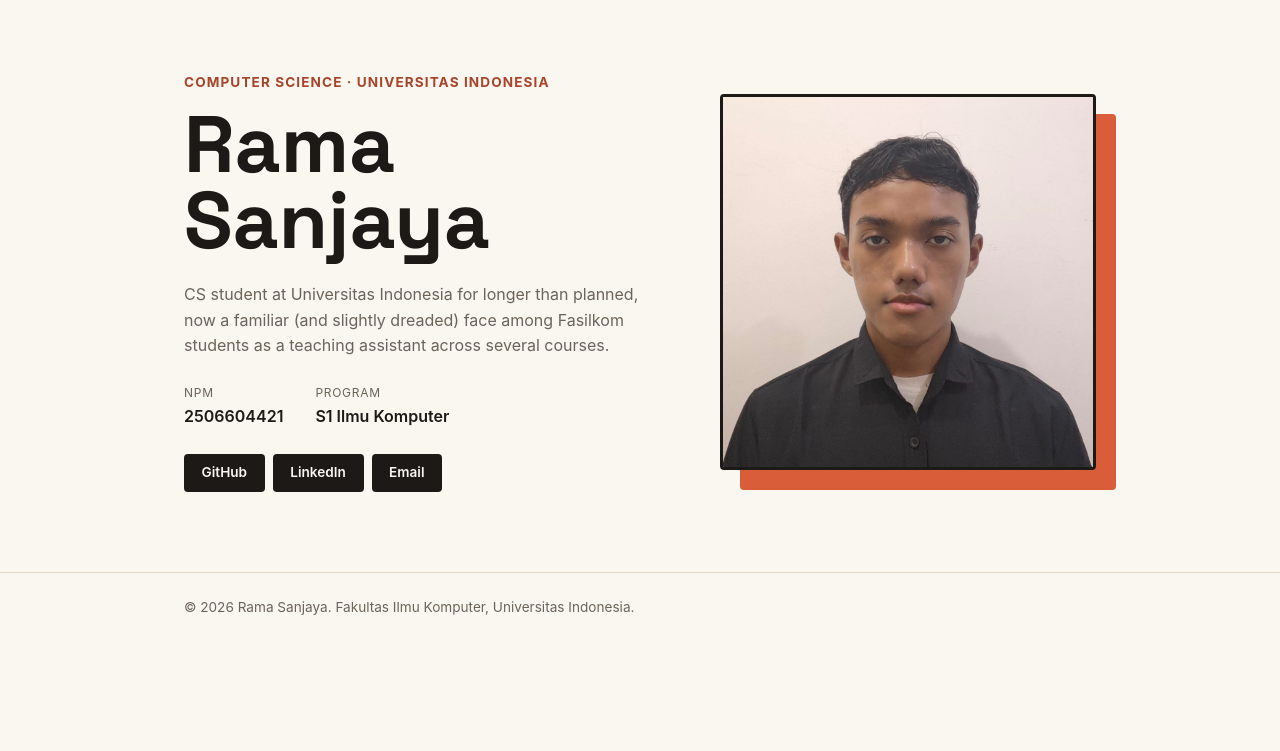
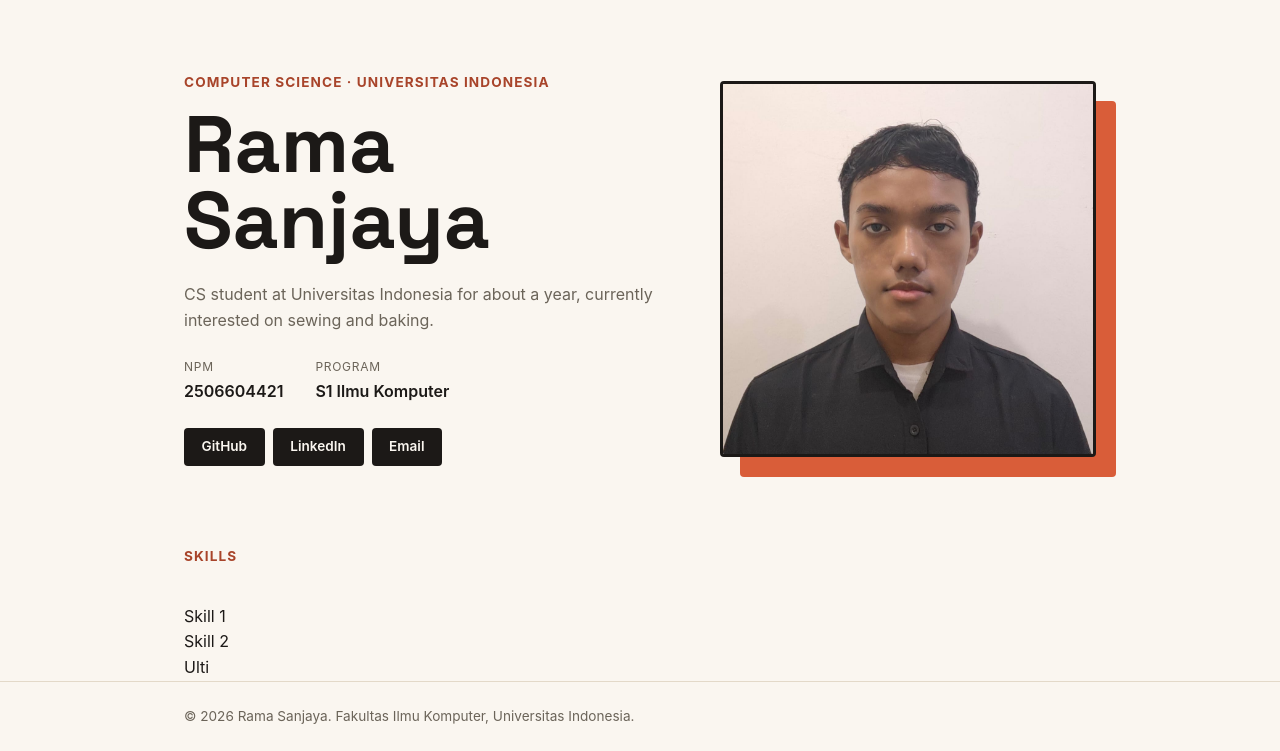
Before and after one commit to ramasanjayadx/myportofolio, a Django app: page / in a window 1280 px wide. Shown: the part 74-825 px from the top of the page. Before the commit the page ends 689 px from the top, so only its background shows below. Run offline with Django 5.2, Linux system fonts and the light colour scheme.

Commit message:
Added skills section

```diff
--- a/templates/index.html
+++ b/templates/index.html
@@ -31,7 +31,7 @@
                     <img class="avatar" src="/static/img/rama.png" alt="Photo of Rama Sanjaya">
                 </div>
                 <div class="hero-details">
-                    <p class="bio">CS student at Universitas Indonesia for longer than planned, now a familiar (and slightly dreaded) face among Fasilkom students as a teaching assistant across several courses.</p>
+                    <p class="bio">CS student at Universitas Indonesia for about a year, currently interested on sewing and baking.</p>
                     <dl class="meta-list">
                         <div class="meta-row">
                             <dt>NPM</dt>
@@ -50,6 +50,20 @@
                 </div>
             </div>
         </section>
+
+        <section>
+            <div class="container hero-grid">
+                <div class="hero-identity">
+                    <p class="hero-kicker">SKILLS</p>
+                </div>
+                <div class="hero-details">
+                    <p>Skill 1</p>
+                    <p>Skill 2</p>
+                    <p>Ulti</p>
+                </div>
+            </div>
+        </section>
+
     </main>
 
     <footer class="site-footer">
```
